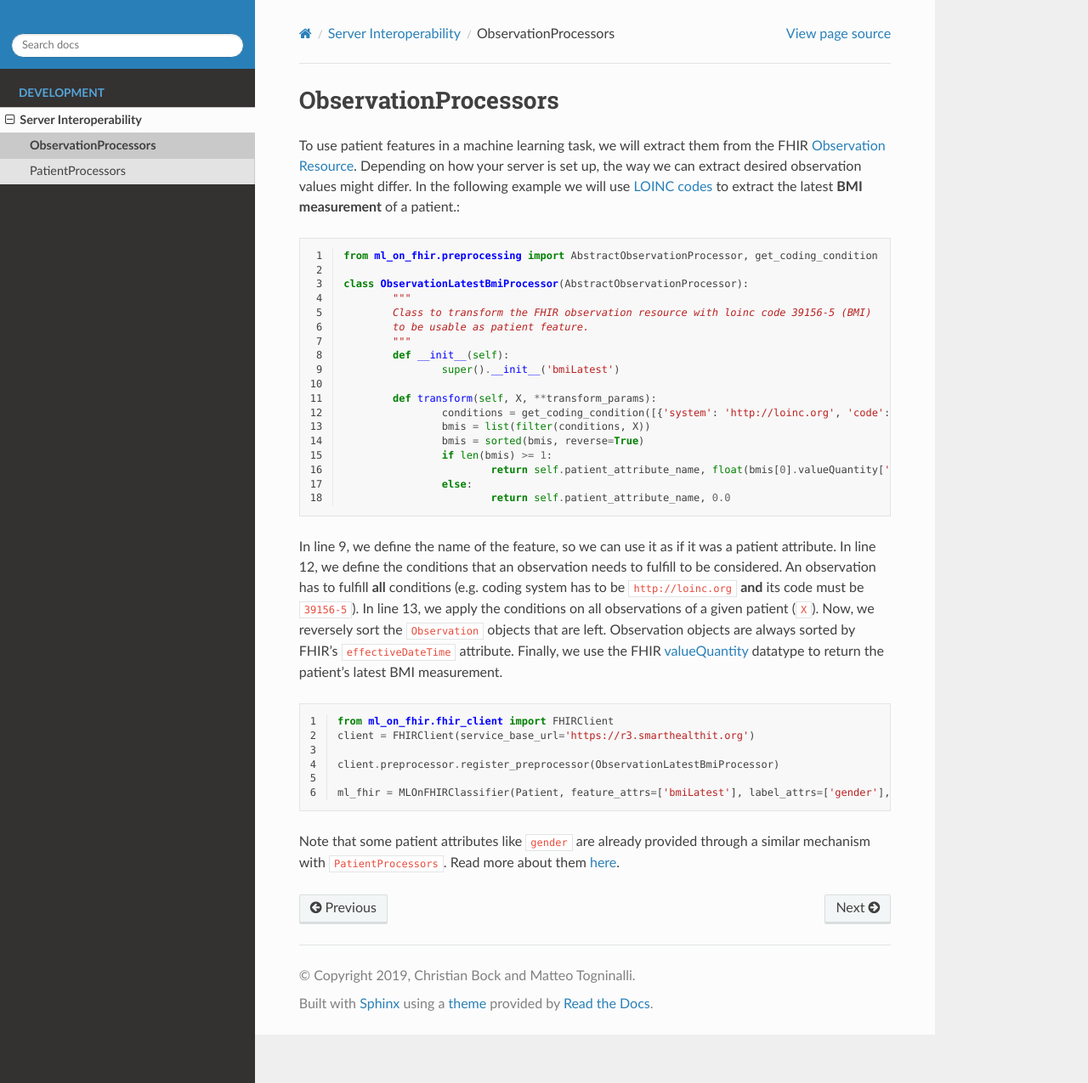
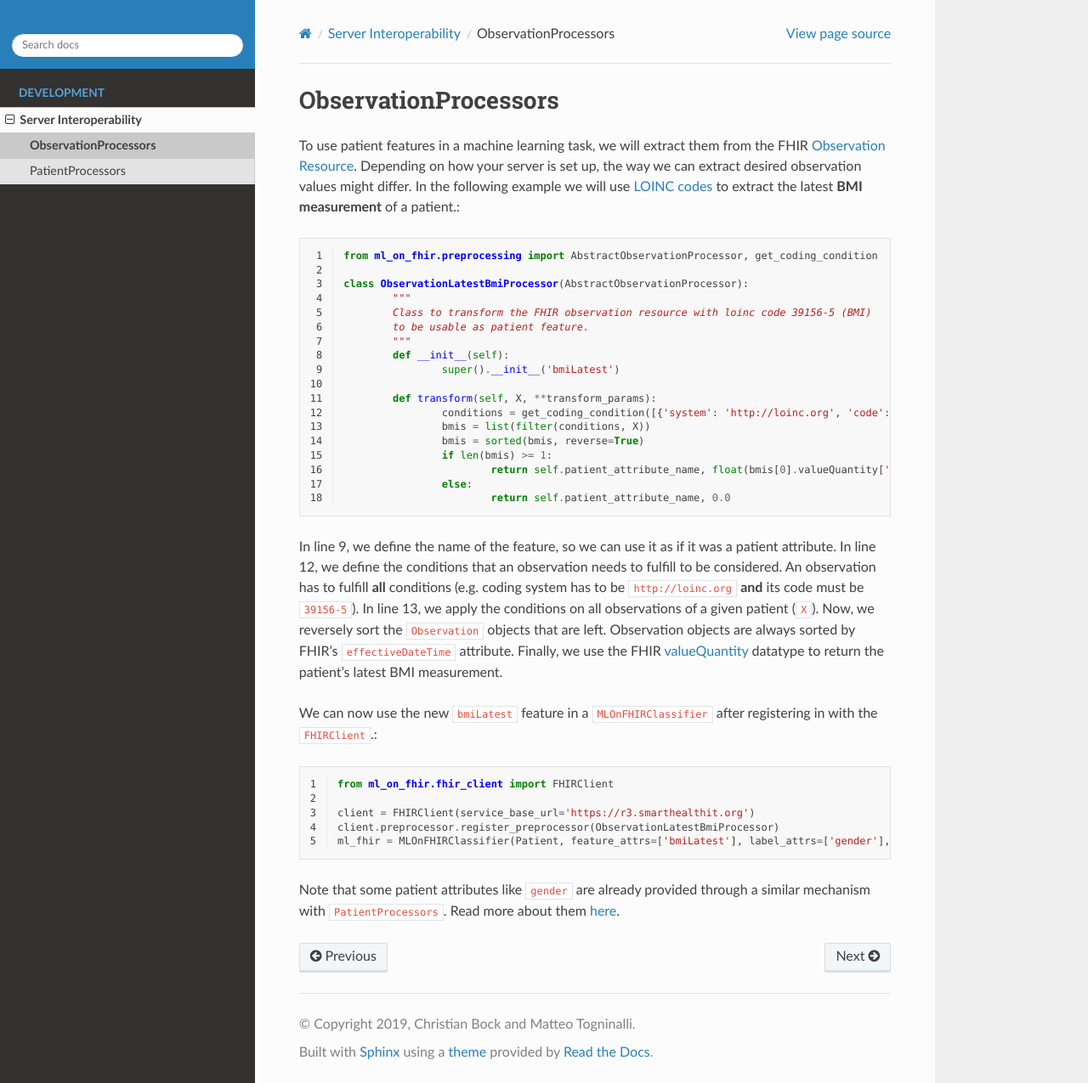
Before and after one commit to chrisby/ml-on-fhir, a Sphinx documentation site: the page built from docs/source/customize/ObservationProcessor.rst, in a window 1280 px wide and 1275 px high. Shown: the whole window at 85% size. Built offline with Sphinx 7.4.7 and the Read the Docs theme 2.0.0, drawn with Linux system fonts in a browser that asks for light colours.

Commit message:
Description of registering an observationprocessor

```diff
--- a/docs/source/customize/ObservationProcessor.rst
+++ b/docs/source/customize/ObservationProcessor.rst
@@ -33,14 +33,12 @@ In line 13, we apply the conditions on all observations of a given patient (``X`
 <https://www.hl7.org/fhir/datatypes.html#Quantity>`_ datatype to return the patient's latest BMI measurement.
 
 
-
-::
+We can now use the new ``bmiLatest`` feature in a ``MLOnFHIRClassifier`` after registering in with the ``FHIRClient``.::
 
 	from ml_on_fhir.fhir_client import FHIRClient
+
 	client = FHIRClient(service_base_url='https://r3.smarthealthit.org')
-
 	client.preprocessor.register_preprocessor(ObservationLatestBmiProcessor)
-
 	ml_fhir = MLOnFHIRClassifier(Patient, feature_attrs=['bmiLatest'], label_attrs=['gender'], preprocessor=preprocessor)
 
 Note that some patient attributes like ``gender`` are already provided through a similar mechanism with ``PatientProcessors``. Read more about them `here
```
